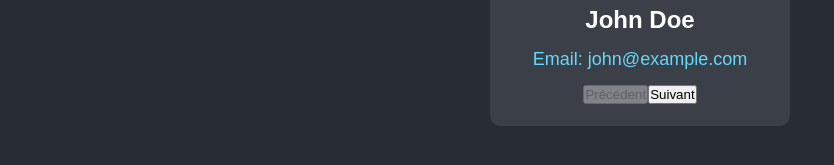
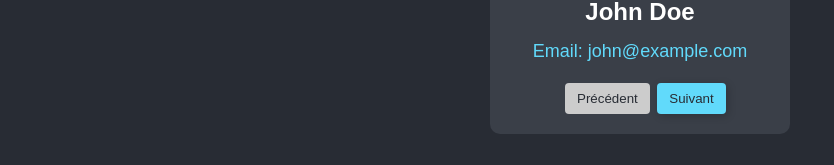
Before and after one commit to Romjah/exercices, a React (Create React App) app: page /profil/1 in a window 1280 px wide. Shown: the part 466-631 px from the top of the page, without its empty margins (0-834 px from the left). Built offline with nearby package versions, Linux system fonts and the light colour scheme.

Commit message:
modification du style de profil

```diff
--- a/src/components/NavigationTabs.tsx
+++ b/src/components/NavigationTabs.tsx
@@ -1,5 +1,6 @@
 import React from 'react';
 import { useNavigate } from 'react-router-dom';
+import '../style/NaviguationTabs.css';
 
 interface NavigationTabsProps {
   currentIndex: number;
@@ -22,11 +23,11 @@ const NavigationTabs: React.FC<NavigationTabsProps> = ({ currentIndex, totalProf
   };
 
   return (
-    <div>
-      <button disabled={currentIndex === 0} onClick={handlePrevious}>
+    <div className="navigationTabsContainer">
+      <button className="navigationTabButton" disabled={currentIndex === 0} onClick={handlePrevious}>
         Précédent
       </button>
-      <button disabled={currentIndex === totalProfiles - 1} onClick={handleNext}>
+      <button className="navigationTabButton" disabled={currentIndex === totalProfiles - 1} onClick={handleNext}>
         Suivant
       </button>
     </div>
--- /dev/null
+++ b/src/style/NaviguationTabs.css
@@ -0,0 +1,29 @@
+.navigationTabsContainer {
+    display: flex;
+    justify-content: space-between;
+    width: 150px;
+    margin-top: 1rem;
+}
+
+.navigationTabButton {
+    padding: 8px 12px;
+    margin: 0 5% 0 0;
+    border: none;
+    border-radius: 4px;
+    background-color: #61dafb;
+    color: #282c34;
+    cursor: pointer;
+    transition: background-color 0.3s, transform 0.3s;
+    box-shadow: 2px 2px 8px rgba(0, 0, 0, 0.2);
+}
+
+.navigationTabButton:disabled {
+    background-color: #ccc;
+    cursor: not-allowed;
+    box-shadow: none;
+}
+
+.navigationTabButton:not(:disabled):hover {
+    background-color: #4fa8d5;
+    transform: scale(1.05);
+}
```
